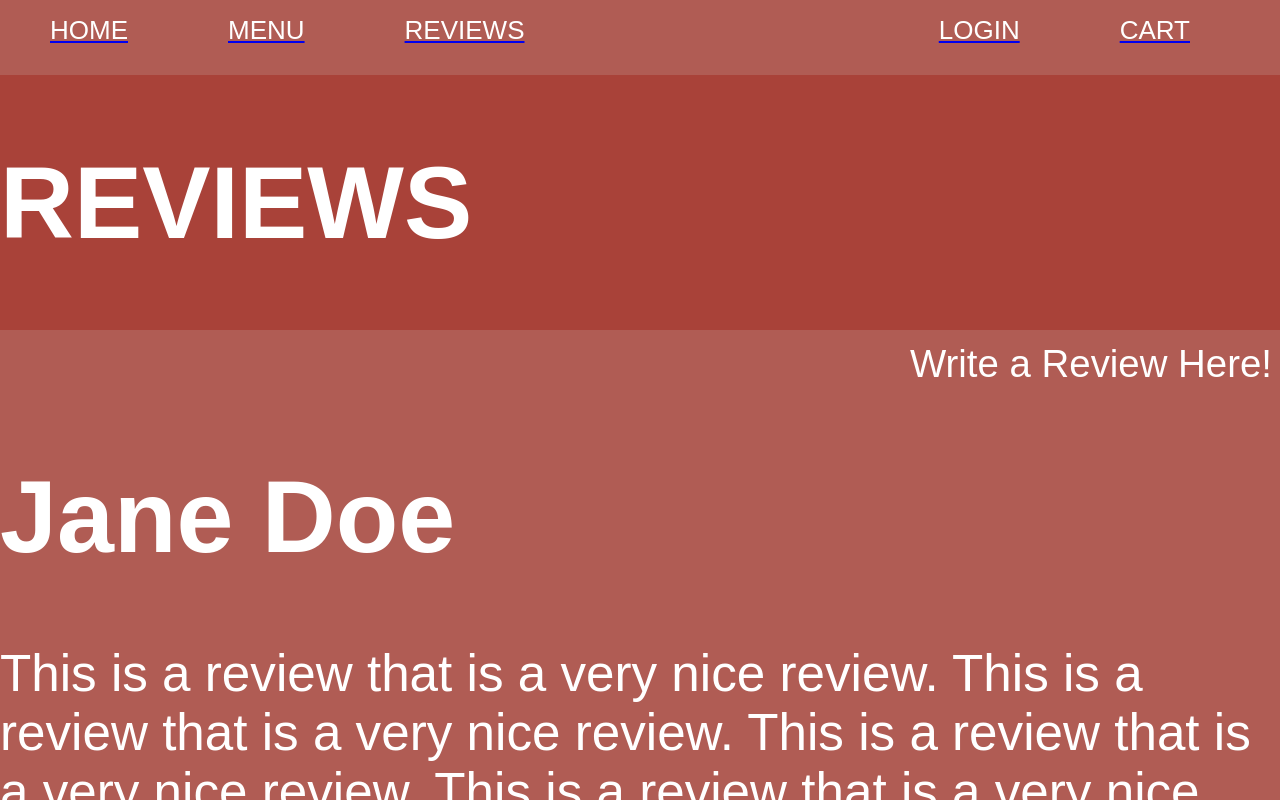
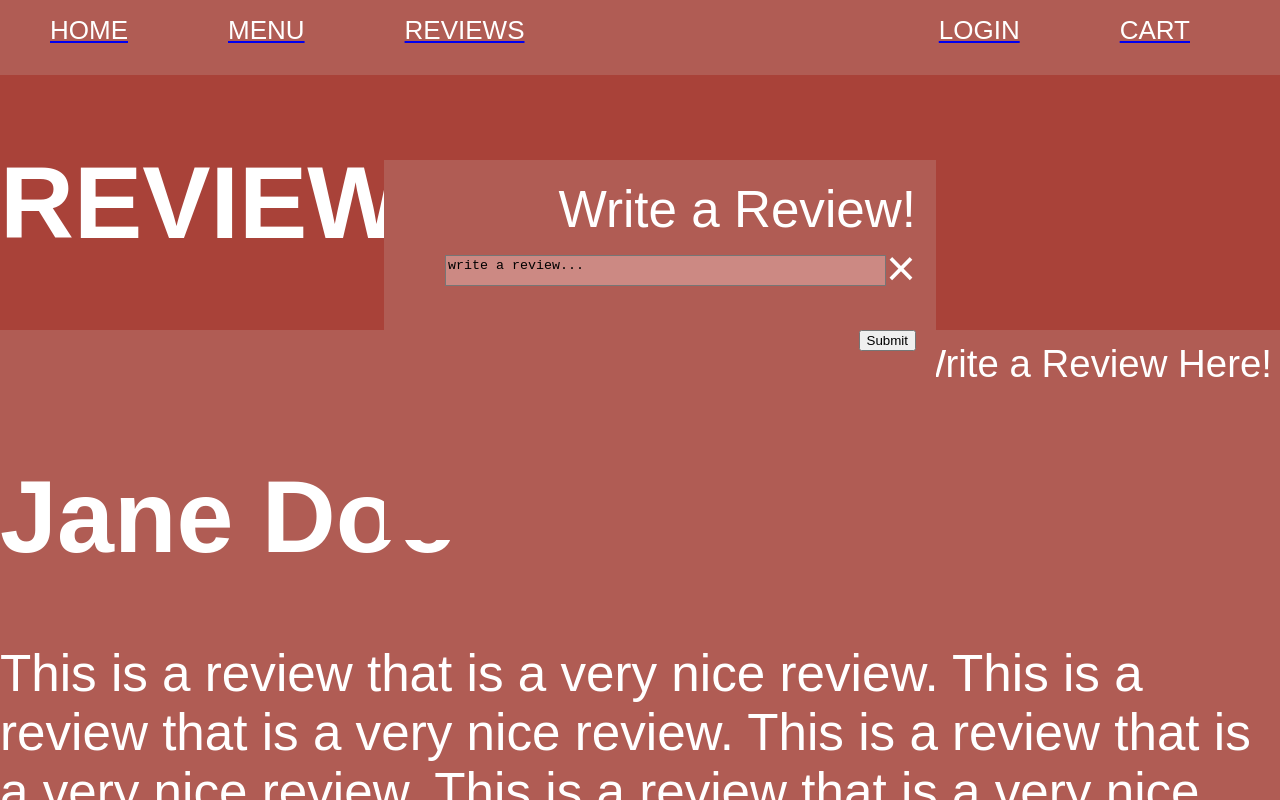
Before and after one commit to DamianWasilewicz/Papas, a React (Create React App) app in the folder papas/: page /reviews in a window 1280 px wide. Both pictures are taken after a click on the button "Write a Review Here!". Shown: the top 800 px of the page. Built offline with nearby package versions, Linux system fonts and the light colour scheme; a web font is replaced by a local one.

Commit message:
write a review popup

```diff
--- a/papas/src/App.css
+++ b/papas/src/App.css
@@ -202,3 +202,7 @@ button:hover {
 .fa-twitter:before{content:"\f099"}.fa-twitter-square:before{content:"\f081"}
 
 .fa-instagram:before{content:"\f16d"}
+
+.box{
+  background-color: teal;
+}
--- a/papas/src/App.js
+++ b/papas/src/App.js
@@ -6,8 +6,7 @@ import Reviews from './Reviews.js';
 import {
   BrowserRouter as Router,
   Switch,
-  Route,
-  Link
+  Route
 } from "react-router-dom";
 import "./App.css";
 import HomeFunctionalComponent from "./HomeFunctionalComponent";
--- a/papas/src/PopUp.js
+++ b/papas/src/PopUp.js
@@ -10,6 +10,7 @@ export default class PopUp extends Component {
 
         this.handleChange = this.handleChange.bind(this);
         this.handleSubmit = this.handleSubmit.bind(this);
+        // this.handleClick = this.handleClick.bind(this);
     }
 
     handleChange(event) {
--- a/papas/src/Reviews.js
+++ b/papas/src/Reviews.js
@@ -1,6 +1,12 @@
 import React, { useState, useEffect } from "react";
-import {BrowserRouter, Switch, Route, Link} from "react-router-dom";
+import {
+	BrowserRouter as Router,
+	Switch,
+	Route,
+	Link
+  } from "react-router-dom";
 import styled from "styled-components";
+import Submit from './Submit.js';
 
 
 const StyleDiv = styled.div`
@@ -42,22 +48,45 @@ const WriteReview = styled.div`
 `
 
 const Reviews = () => {
+	const [login, set_login] = useState(false)
+
+	const togglePop = () => {
+		set_login(!login);
+	};
 
 	const clickSubmit = () => {
 		<Link to="/reviews">Go to Reviews</Link>
 	}
 
-	const writeReview = () => {
-		<Link to="/write">Go to Writing</Link>
-	}
+	// const writeReview = () => {
+	// 	<Link to="/write">Go to Writing</Link>;
+
+	// 	<Route exact path="/write">
+	// 		<Submit />
+	// 	</Route>
+	// }
 
 	return <div>
 		<LeftHeaderDiv>
 				<h1>REVIEWS</h1>
 			</LeftHeaderDiv>
 			<StyleDiv>
-			<RightHeaderDiv>
-				<button onClick = {writeReview}>Write a Review Here!</button>
+			<RightHeaderDiv className="btn" onClick={togglePop}>
+				{/* <button onClick = {writeReview}>Write a Review Here!</button> */}
+				{/* <Router>
+					<Link to="/write">Write a Review Here!</Link>
+					<Switch>
+						<Route path="/write">
+							<Submit />
+						</Route>
+					</Switch>
+				</Router> */}
+				<div>
+                	<button>Write a Review Here!</button>
+                  </div>
+                  {login ? <Submit toggle={togglePop} /> : null}
+
+
 			</RightHeaderDiv>
 			<ReviewDiv>
 				<h1>Jane Doe</h1>
--- /dev/null
+++ b/papas/src/Submit.js
@@ -0,0 +1,64 @@
+import React, { Component } from "react";
+import './App.css';
+
+export default class Submit extends Component {
+    constructor(props){
+        super(props);
+        this.state = {
+            value: 'write a review...'
+        };
+
+        this.handleChange = this.handleChange.bind(this);
+        this.handleSubmit = this.handleSubmit.bind(this);
+        // this.handleClick = this.handleClick.bind(this);
+    }
+
+    handleChange(event) {
+        this.setState({value: event.target.value});
+    }
+
+    handleSubmit(event) {
+        alert('Login submitted ' + this.state.value);
+        event.preventDefault();
+    }
+
+    handleClick = () => {
+        this.props.toggle();
+    };
+
+    render() {
+        return (
+            <div className="modal">
+        <div className="modal_content">
+          <div className='popup'>
+            <div className='popup_inner'>
+            <div className='writeAReivew'>
+                <label>
+                    Write a Review!
+                    <textarea value={this.state.value} onChange={this.handleChange} />
+                </label>
+                <span className="close" onClick={this.handleClick}>
+                    &times;
+                </span>
+            </div>
+            </div>
+            <div className='submit'>
+                <form onSubmit={this.handleSubmit}>
+                            <input type="submit" value="Submit" />
+                </form>
+            </div>
+        </div>
+        </div>
+      </div>
+            // <div className='box'>
+            //     <div className='writeAReivew'>Write a Review!</div>
+            //     <input
+            //         type="text"
+            //         value={this.state.value}
+            //         onChange={this.handleChange}
+            //     />
+            // </div>
+
+        );
+    }
+}
```
Lines whose indentation alone changed are shown as unchanged.
